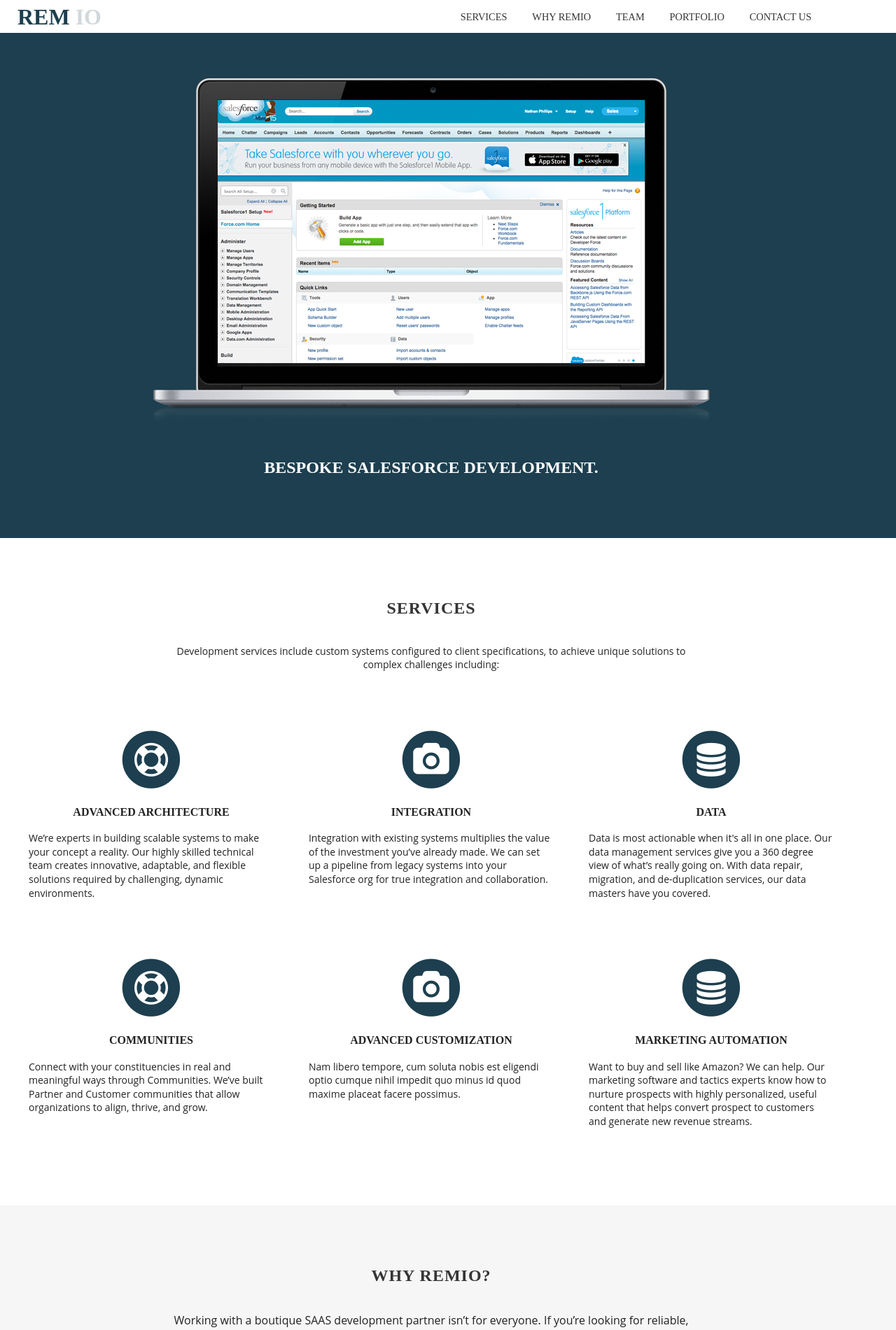
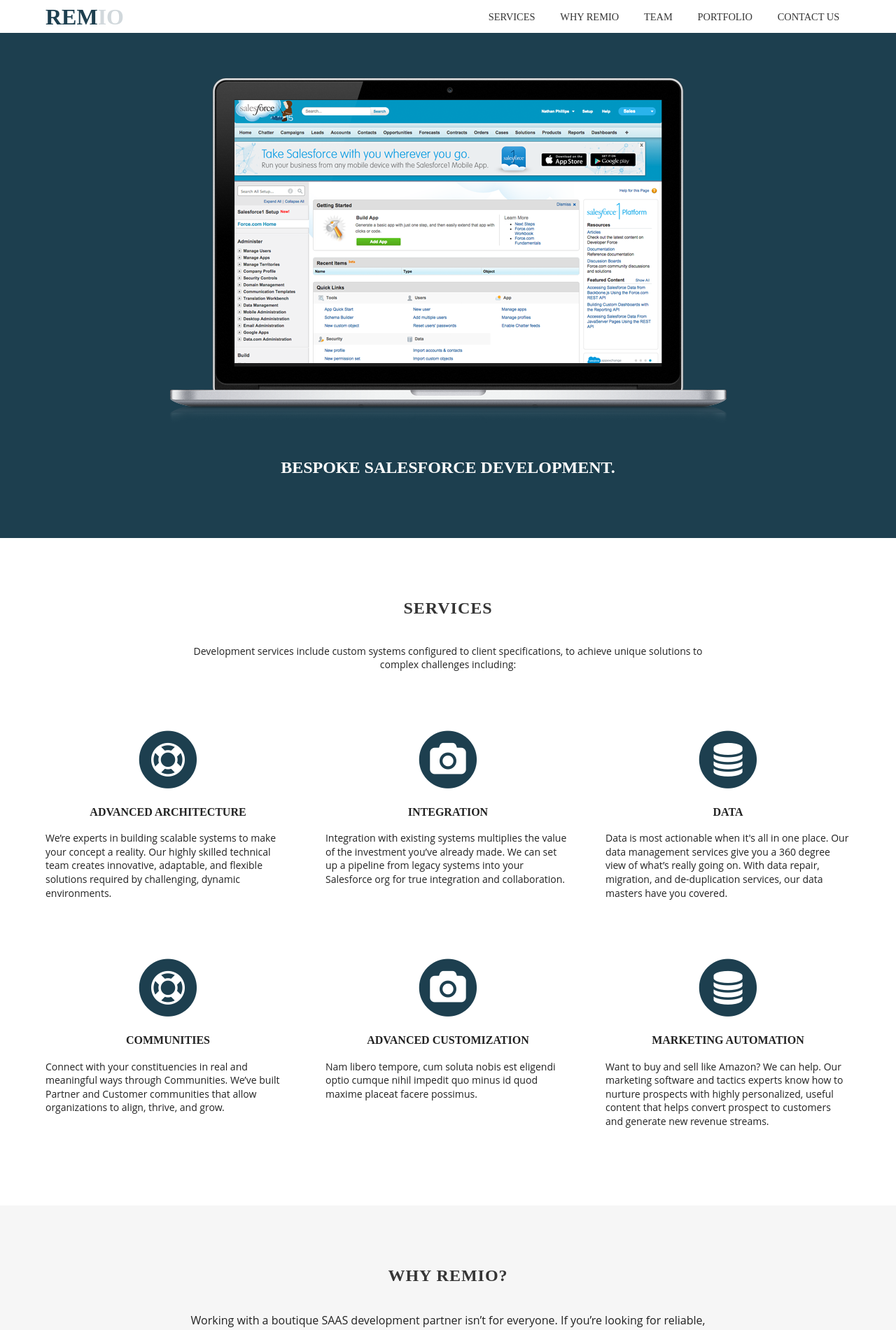
Before and after one commit to teamremio/portfolio, a Jekyll site: the page built from index.html, in a window 1280 px wide. Shown: the top 1901 px of the page at 70% size. Built offline with Jekyll 4.4.1, drawn with Linux system fonts in a browser that asks for light colours; nearby versions of some CDN libraries; some web fonts are replaced; some of the changed text lies outside the part shown.

Commit message:
A few edits before going live on the main server.

```diff
--- a/_layouts/home.html
+++ b/_layouts/home.html
@@ -110,11 +110,11 @@
 				<h3 class="name">Chuck Liddell</h3>
 				<span class="title">Founder</span>
 			</li>
-			<li>
+<!-- 			<li>
 				<img src="/img/brian.jpg" alt="">
 				<h3 class="name">Brian Roff</h3>
 				<span class="title">Administrator</span>
-			</li>
+			</li> -->
 			<li>
 				<img src="/img/julie.jpg" alt="">
 				<h3 class="name">Julie Workman</h3>
@@ -145,18 +145,17 @@
 </section>
 <section class="clients" id="portfolio">
 	<div class="container">
-		<h2>Satisfied Clients</h2>
+		<h2>Recent Clients</h2>
 		<ul class="clearfix">
-			<li class="wow fadeInLeft"><a href="#"><img src="img/harvard.jpg" alt="Harvard"></a></li>
-			<li class="wow fadeInDown"><a href="#"><img src="img/readingplus.jpg" alt="Reading Plus"></a></li>
-			<li class="wow fadeInRight"><a href="#"><img src="img/general-assembly.jpg" alt="General Assembly"></a></li>
-			<li class="wow fadeInLeft"><a href="#"><img src="img/tasc.jpg" alt="The Alliance for Solar Choice"></a></li>
-			<li class="wow fadeInUp"><a href="#"><img src="img/education-dynamics.jpg" alt="Education Dynamics"></a></li>
-			<li class="wow fadeInRight"><a href="#"><img src="img/uconn.jpg" alt="Unniversity of Connecticut"></a></li>
+			<li class="wow fadeInLeft"><a href="#"><img src="img/readingplus.jpg" alt="Reading Plus"></a></li>
+			<li class="wow fadeInDown"><a href="#"><img src="img/general-assembly.jpg" alt="General Assembly"></a></li>
+			<li class="wow fadeInRight"><a href="#"><img src="img/tasc.jpg" alt="The Alliance for Solar Choice"></a></li>
+			<li class="wow fadeInLeft"><a href="#"><img src="img/education-dynamics.jpg" alt="Education Dynamics"></a></li>
+			<li class="wow fadeInUp"><a href="#"><img src="img/uconn.jpg" alt="Unniversity of Connecticut"></a></li>
 		</ul>
 	</div>
 </section>
-<section>
+<!-- <section>
 	<div class="container">
 		<h2>What They Say</h2>
 		<blockquote class="wow fadeInRight">
@@ -164,7 +163,7 @@
 			<cite>MC Hammer</cite>
 		</blockquote>
 	</div>
-</section>
+</section> -->
 <section class="contact" id="contact">
 	<div class="container">
 		<h2>Let's Talk.</h2>
--- a/sass/_main.scss
+++ b/sass/_main.scss
@@ -82,11 +82,13 @@
 
 .container {
 	@include container(75em);
-	margin: 0 1em;
+	margin: 0 auto;
+	padding: 0 1em;
 }
 
 #header .container {
-	margin: 0;
+	margin: 0 auto;
+	padding: 0;
 }
 
 #footerwrapper {
```
Also changed, not shown: css/style.css.
